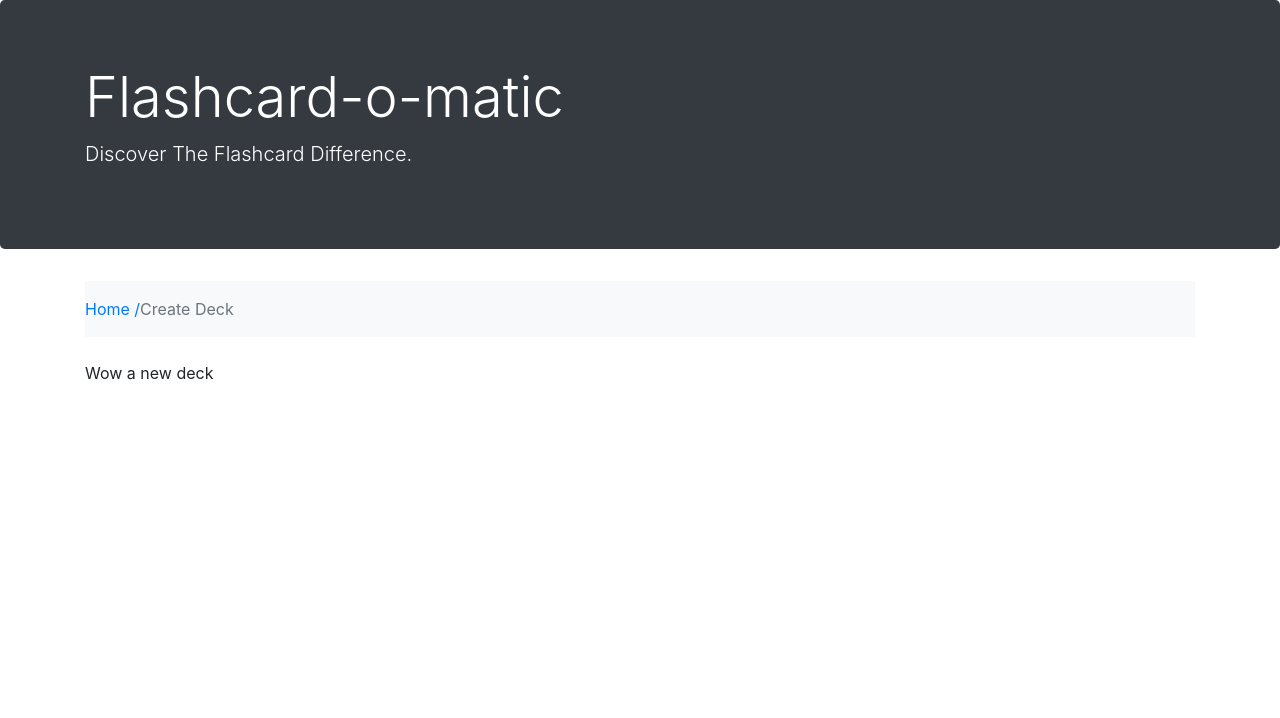
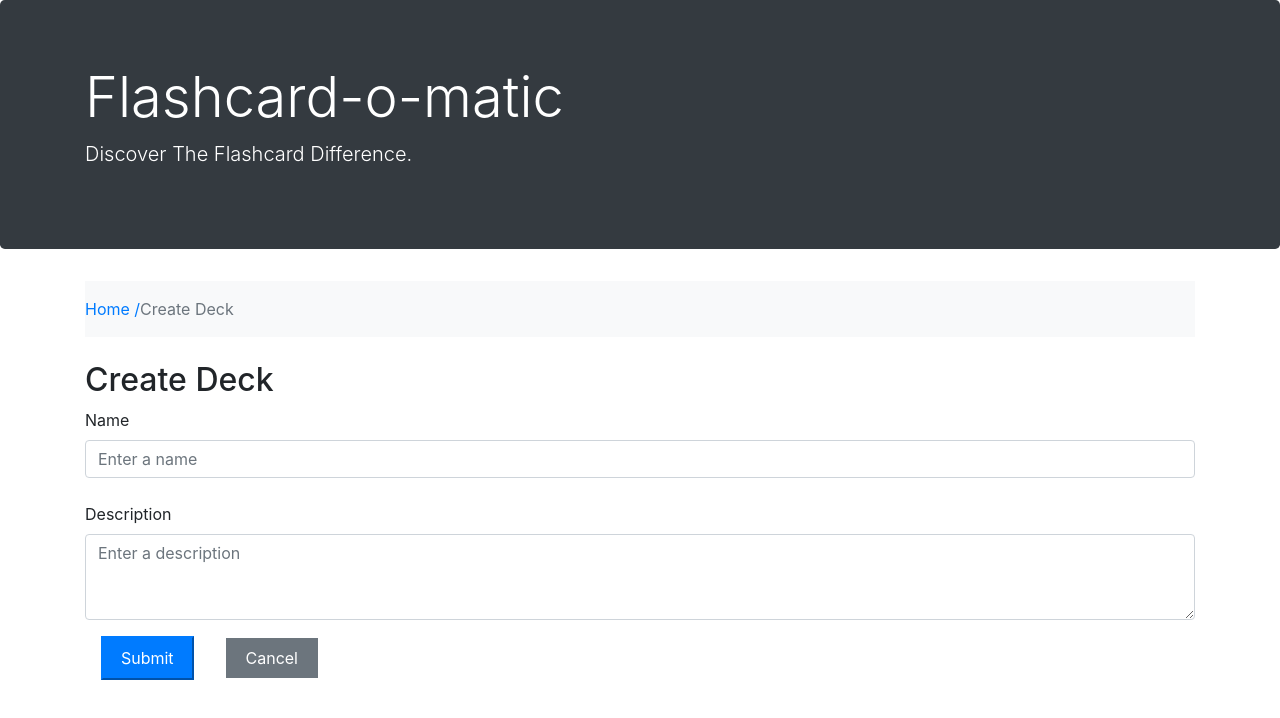
Before and after one commit to afurrer143/flashcard-project, a React (Create React App) app: page /decks/new in a window 1280 px wide. Shown: the top 718 px of the page. Built offline with nearby package versions, Linux system fonts and the light colour scheme; no server answers; a web font is replaced by a local one.

Commit message:
finished card view

```diff
--- /dev/null
+++ b/src/DeckView/CardList.js
@@ -0,0 +1,38 @@
+function CardList({ cards, cardsLoaded }) {
+  if (!cardsLoaded || cards?.length === 0) {
+    return <p>Loading info</p>;
+  } else {
+    return (
+      <ul>
+        {cards?.map((currentCard, i) => {
+          // console.log("The current card in cards.map is", currentCard);
+          return (
+            <div className="border py-5" key={i}>
+              <div className="d-flex flex-row justify-content-between">
+                <p className="col-6">{currentCard.front}</p>
+                <p className="col-6">{currentCard.back}</p>
+              </div>
+              <button
+                type="button"
+                className="btn-danger float-right py-2 mx-3 col-1"
+              >
+                <span className="oi oi-trash"></span>
+              </button>
+              <button
+                type="button"
+                className="btn-secondary float-right p-2 mx-3 col-2"
+              >
+                <span className="oi oi-pencil"></span> Edit
+              </button>
+            </div>
+          );
+        })}
+      </ul>
+    );
+
+    // need a return here later gater
+    // console.log("CARD LIST ~~~~~~~~~~", cardList);
+  }
+}
+
+export default CardList;
--- a/src/DeckView/ViewDeck.js
+++ b/src/DeckView/ViewDeck.js
@@ -1,21 +1,13 @@
-import React, { useEffect, useState } from "react";
 import { Link } from "react-router-dom";
 
-function ViewDeck({ currentDeck }) {
-  const [cardList, setCardList] = useState([]);
+import CardList from "./CardList";
+import deleteDeckHandler from "../HomePage/deleteDeckHandler";
 
-  useEffect(() => {
-    function currentDeckMap(currentDeck) {
-      if (currentDeck !== 0) {
-        let listedCards = currentDeck?.cards.map((currentCard, i) => {
-          console.log(currentCard);
-        });
-      }
-      currentDeckMap();
-    }
-  }, []);
+function ViewDeck({ currentDeck, cards, setDecks, allDecks, cardsLoaded, error }) {
 
-  console.log("Current Deck is", currentDeck);
+  if (error) {
+    return error.message
+  }
   return (
     <div>
       <h3> {currentDeck?.name} </h3>
@@ -26,10 +18,10 @@ function ViewDeck({ currentDeck }) {
           type="button"
           className="btn btn-secondary mr-2 p-0 py-2 col-2"
         >
-          <span className="oi oi-pencil"></span> Edit
+          <span className="oi oi-pencil"></span> Edit (needs link)
         </Link>
         <Link
-          to={"/"}
+          to={`/decks/${currentDeck.id}/study`}
           type="button"
           className="btn btn-primary mx-2 p-0 py-2 col-2"
         >
@@ -40,17 +32,19 @@ function ViewDeck({ currentDeck }) {
           type="button"
           className="btn btn-primary mx-2 p-0 py-2 col-3"
         >
-          <span className="oi oi-plus"></span> Add Cards
+          <span className="oi oi-plus"></span> Add Cards (needs link)
         </Link>
         <button
           type="button"
           className="btn btn-danger ml-2 p-0 py-2 float-right col-1"
+          onClick={() => deleteDeckHandler(currentDeck.id, setDecks, allDecks)}
         >
           <span className="oi oi-trash"></span>
         </button>
       </div>
       <hr />
       <h2>Cards</h2>
+      <CardList currentDeck={currentDeck} cards={cards} cardsLoaded={cardsLoaded} />
     </div>
   );
 }
--- a/src/DeckView/index.js
+++ b/src/DeckView/index.js
@@ -1,30 +1,45 @@
 import { Route, useRouteMatch } from "react-router-dom";
 import { useState, useEffect } from "react";
 
+import { readDeck } from "../utils/api";
 import ViewDeck from "./ViewDeck";
 import NavigationBar from "../Layout/NavigationBar";
 
-function DeckView({ allDecks }) {
+function DeckView({ allDecks, setDecks, decks, allDecksLoaded }) {
   const routeMatch = useRouteMatch();
   // console.log(routeMatch);
 
+  const [cards, setCards] = useState([]);
   const [currentDeck, setCurrentDeck] = useState([]);
+  const [cardsLoaded, setCardsLoaded] = useState(false)
+  const [error, setError] = useState(null);
 
-//   changes current Deck any time alldecks, or routeMatch changes
   useEffect(() => {
-      let MatchingDeck = allDecks.find((currentDeck) => {
-        return Number(currentDeck.id) === Number(routeMatch.params.deckId);
-      })
-      setCurrentDeck(MatchingDeck)
-    }, [allDecks, routeMatch]);
+    setCards([]);
+    const abortController = new AbortController();
+    async function loadCards() {
+      try {
+        let deckID = routeMatch.params.deckId;
+        const specificDeck = await readDeck(deckID, abortController.signal)
+        setCurrentDeck(specificDeck)
+        setCards(specificDeck.cards)
+        setCardsLoaded(true)
+      } catch (err) {
+        // so if i throw an error, it crashes. But that works...ish
+        setError(err)
+      }
+    }
+    loadCards();
+    return () => abortController.abort();
+  }, [allDecks, routeMatch]);
 
-
+  console.log("CARDS IS", cards);
   return (
     <>
       {/* For the view page */}
       <Route exact path={routeMatch.path}>
         <NavigationBar DeckView={true} allDecks={allDecks} />
-        <ViewDeck currentDeck={currentDeck} />
+        <ViewDeck currentDeck={currentDeck} cards={cards} setDecks={setDecks} allDecks={allDecks} cardsLoaded={cardsLoaded} error={error}/>
       </Route>
       {/* for the study page */}
       <Route path={`${routeMatch.path}/study`}>
--- a/src/HomePage/deleteDeckHandler.js
+++ b/src/HomePage/deleteDeckHandler.js
@@ -1,7 +1,6 @@
-
 import { deleteDeck } from "../utils/api";
 
-function deleteDeckHandler (deckId, setDecks, allDecks) {
+function DeleteDeckHandler (deckId, setDecks, allDecks) {
     const abortController = new AbortController();
     console.log("DELTETLETLEDLEYE")
     if (window.confirm("Do you really wish to delete this deck?")) {
@@ -10,4 +9,4 @@ function deleteDeckHandler (deckId, setDecks, allDecks) {
       }
 }
 
-export default deleteDeckHandler
+export default DeleteDeckHandler
--- a/src/Layout/index.js
+++ b/src/Layout/index.js
@@ -16,6 +16,7 @@ import { listDecks } from "../utils/api";
 
 function Layout() {
   const [allDecks, setAllDecks] = useState([]);
+  const [allDecksLoaded, setAllDecksLoaded] = useState(false)
   const [decks, setDecks] = useState([]); //not really used much. Used in delete handler to then force the useEffect to rerun with the new deck list (guess create deck will do a similar thing)
 
   // loads deck from the database
@@ -25,6 +26,7 @@ function Layout() {
       try {
         const allDecks = await listDecks();
         setAllDecks(allDecks);
+        setAllDecksLoaded(true)
       } catch (error) {
         throw error;
       }
@@ -56,7 +58,7 @@ function Layout() {
         {/* View decks and study page */}
         <Route path={"/decks/:deckId"}>
           <div className="container">
-            <DeckView DeckView={true} allDecks={allDecks}/>
+            <DeckView DeckView={true} allDecks={allDecks} setDecks={setDecks} decks={decks} allDecksLoaded={allDecksLoaded}/>
           </div>
         </Route>
 
--- /dev/null
+++ b/src/NewDeck/formSubmission.js
@@ -0,0 +1,9 @@
+
+
+function formSubmission (event) {
+    event.preventDefault();
+    console.log("BUTTON HICKSFNSNFNKS WOOW");
+
+}
+
+export default formSubmission
--- a/src/NewDeck/index.js
+++ b/src/NewDeck/index.js
@@ -1,5 +1,42 @@
-function CreateNewDeck() {
-    return <p>Wow a new deck</p>
+import { Link } from "react-router-dom";
+
+import formSubmission from "./formSubmission";
+
+const submitHandler = (event) => {
+    formSubmission(event)
 }
 
-export default CreateNewDeck
+function CreateNewDeck() {
+
+
+  return (
+    <form onSubmit={submitHandler}>
+      <div className="form-group">
+        <h2>Create Deck</h2>
+        <label htmlFor="name">Name</label>
+        <br />
+        <input
+          type="text"
+          htmlFor="name"
+          id="name"
+          placeholder="Enter a name"
+          className="form-control"
+        ></input>
+        <br />
+        <label htmlFor="description">Description</label>
+        <br />
+        <textarea
+          id="Description"
+          name="Description"
+          rows={3}
+          placeholder="Enter a description"
+          className="form-control"
+        />
+      </div>
+      <button type="submit" className="btn-primary p-2 mx-3 col-1">Submit</button>
+      <Link to={"/"} type="button" className="btn-secondary p-2 mx-3 col-1 text-center">Cancel</Link>
+    </form>
+  );
+}
+
+export default CreateNewDeck;
```
Also changed, not shown: src/Layout/NavigationBar.js (+18 -25 lines).
